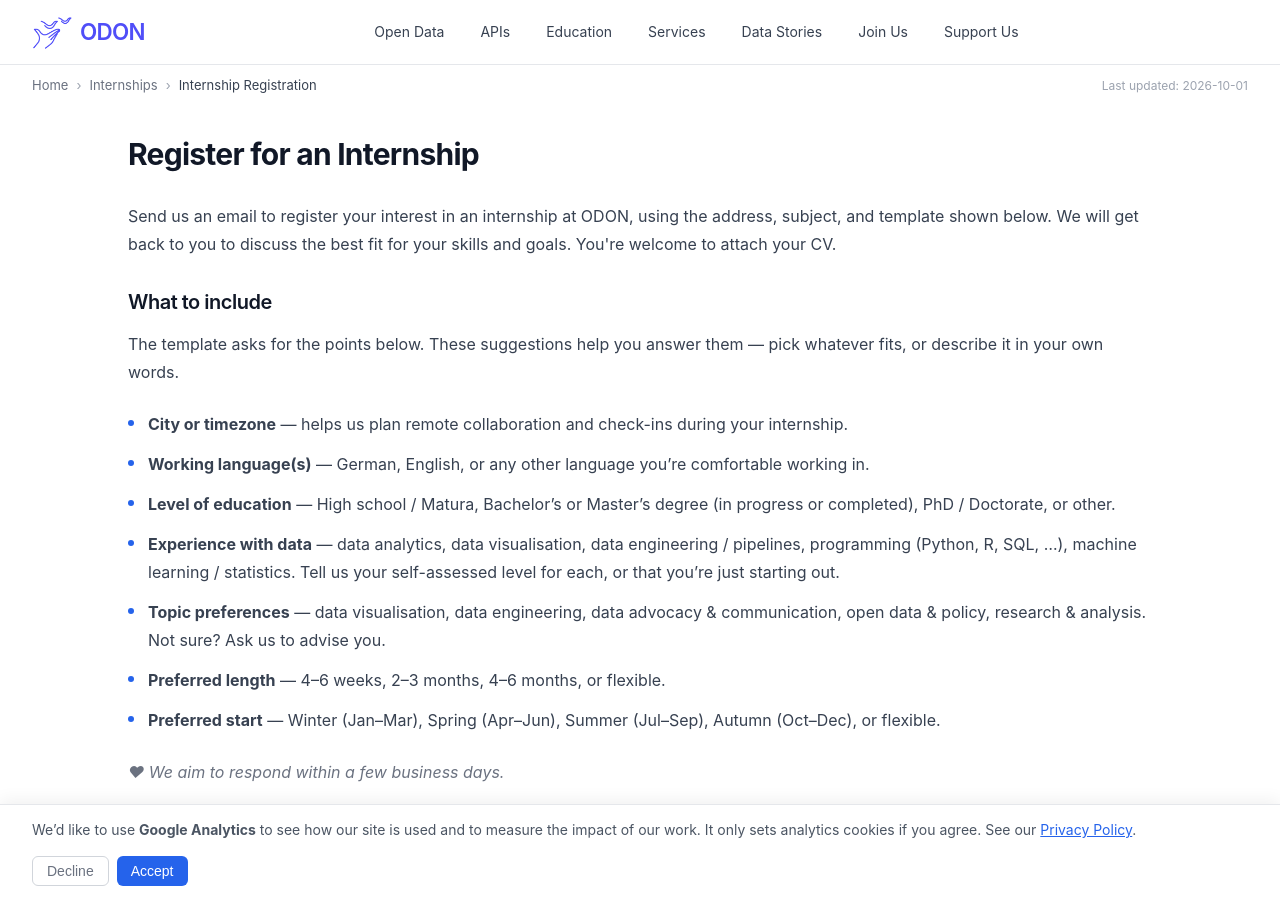
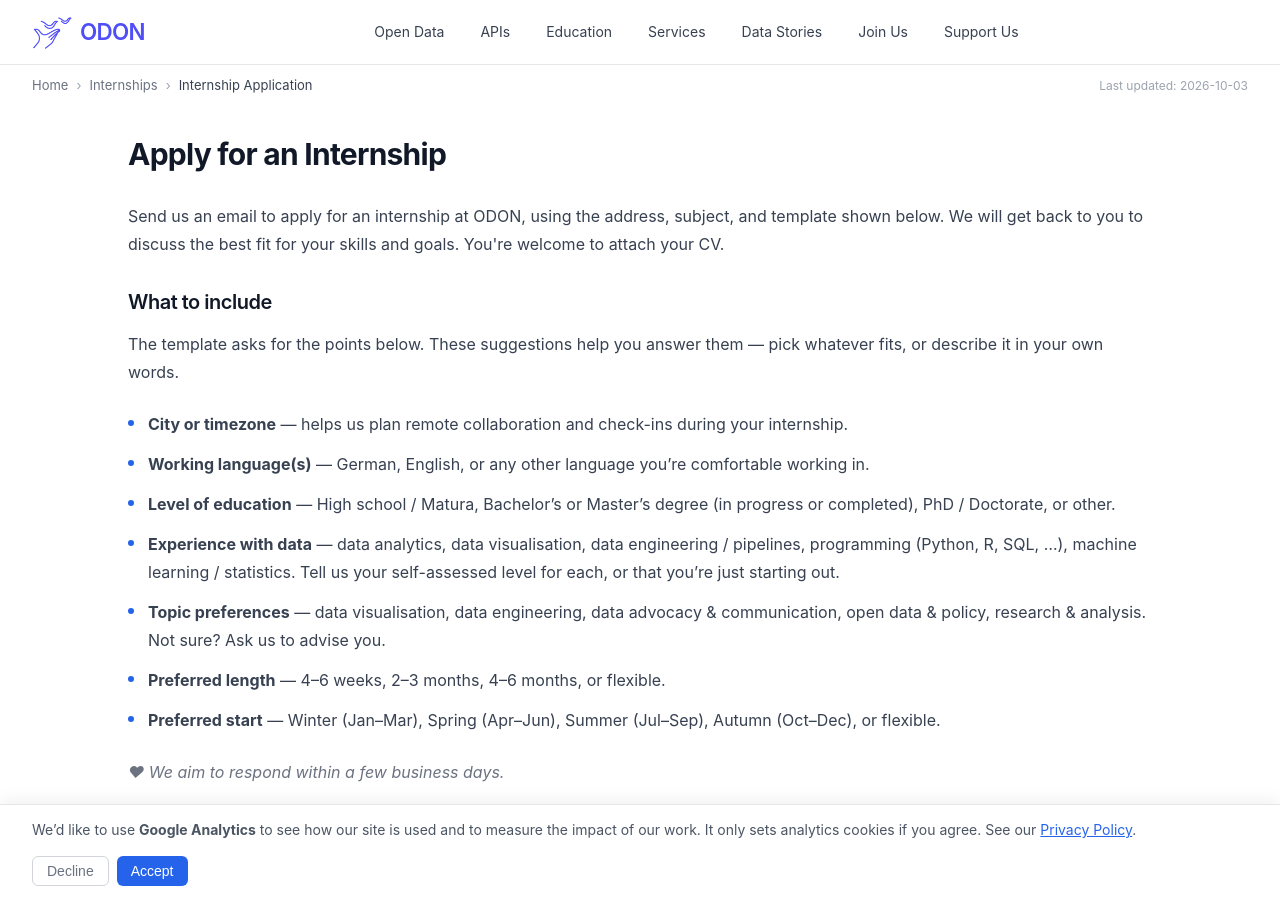
Before and after one commit to verein-odon/verein-odon.github.io, a Jekyll site: the page built from docs/en/internship-application.md, in a window 1280 px wide and 900 px high. Built offline with Jekyll 4.4.1, drawn with Linux system fonts in a browser that asks for light colours.

Commit message:
Changing registration to application

```diff
--- a/docs/_config.yml
+++ b/docs/_config.yml
@@ -77,6 +77,7 @@ google_analytics: G-5NQ5NGXKJB
 
 plugins:
   - jekyll-feed
+  - jekyll-redirect-from
 
 # Exclude from processing.
 # The following items will not be processed, by default.
--- a/docs/assets/downloads/internships/odon-internship-application-v1.0.txt
+++ b/docs/assets/downloads/internships/odon-internship-application-v1.0.txt
@@ -6,7 +6,7 @@ permalink: /assets/downloads/internships/odon-internship-application-v1.0.md
 {% comment %}
   Rendered to odon-internship-application-v1.0.md. The .txt source extension
   keeps Jekyll from converting the Markdown to HTML; the suggestions and the
-  fill-in sections come from _includes/, which en/internship-registration.md also uses.
+  fill-in sections come from _includes/, which en/internship-application.md also uses.
 {% endcomment -%}
 # ODON Internships — Application (email template)
 
--- a/docs/en/internship-registration.md
+++ b/docs/en/internship-application.md
@@ -1,20 +1,21 @@
 ---
 layout: page
-title: Internship Registration
+title: Internship Application
 lang: en
-ref: internship-registration
+ref: internship-application
 parent: internships
-permalink: /en/internship-registration/
+permalink: /en/internship-application/
+redirect_from: /en/internship-registration/
 in_nav: false
-last_updated: "2026-10-01"
+last_updated: "2026-10-03"
 ---
 
 <section class="section bg-white">
   <div class="container">
     <div class="content-section">
-      <h2>Register for an Internship</h2>
+      <h2>Apply for an Internship</h2>
       <p>
-        Send us an email to register your interest in an internship at ODON, using the address, subject, and template shown below. We will get back to you to discuss the best fit for your skills and goals. You're welcome to attach your CV.
+        Send us an email to apply for an internship at ODON, using the address, subject, and template shown below. We will get back to you to discuss the best fit for your skills and goals. You're welcome to attach your CV.
       </p>
       <h3>What to include</h3>
       <p>The template asks for the points below. These suggestions help you answer them — pick whatever fits, or describe it in your own words.</p>
```
Also changed, not shown: docs/CLAUDE.md (+1 -1 lines), docs/en/internships.md (+2 -2 lines), docs/en/privacy.md (+3 -3 lines).
